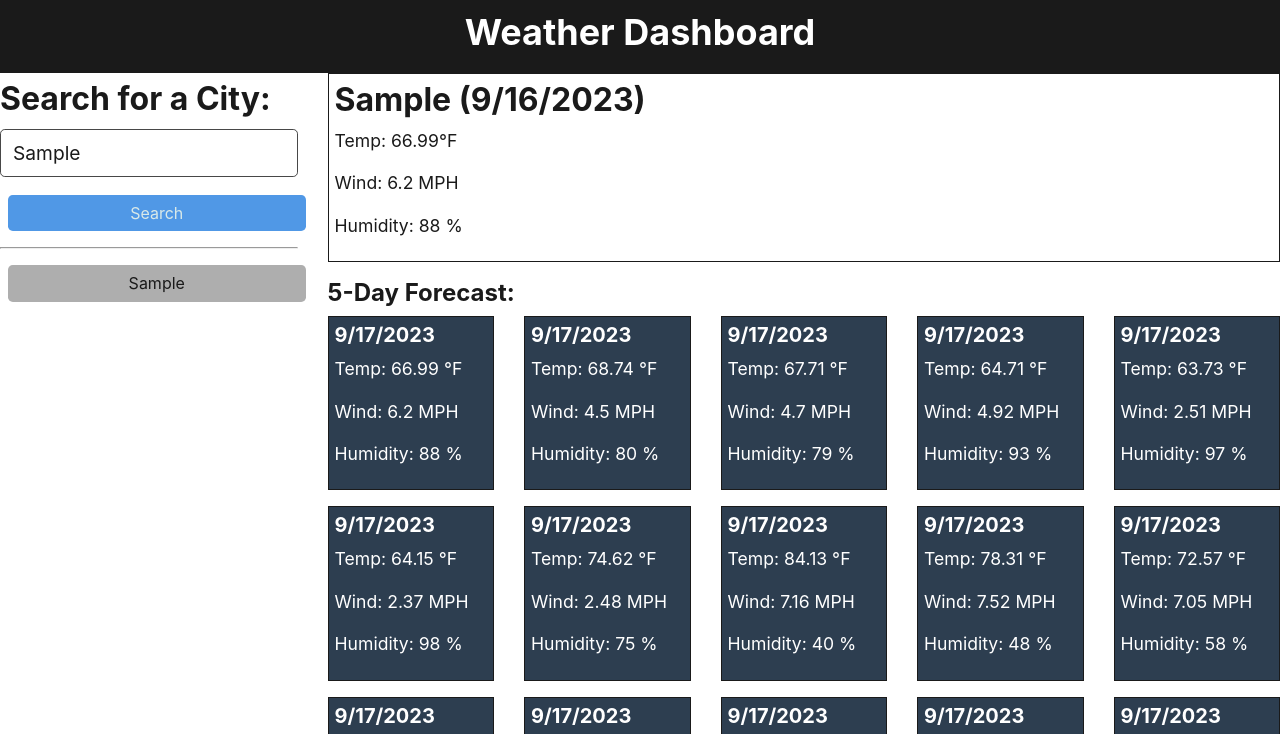
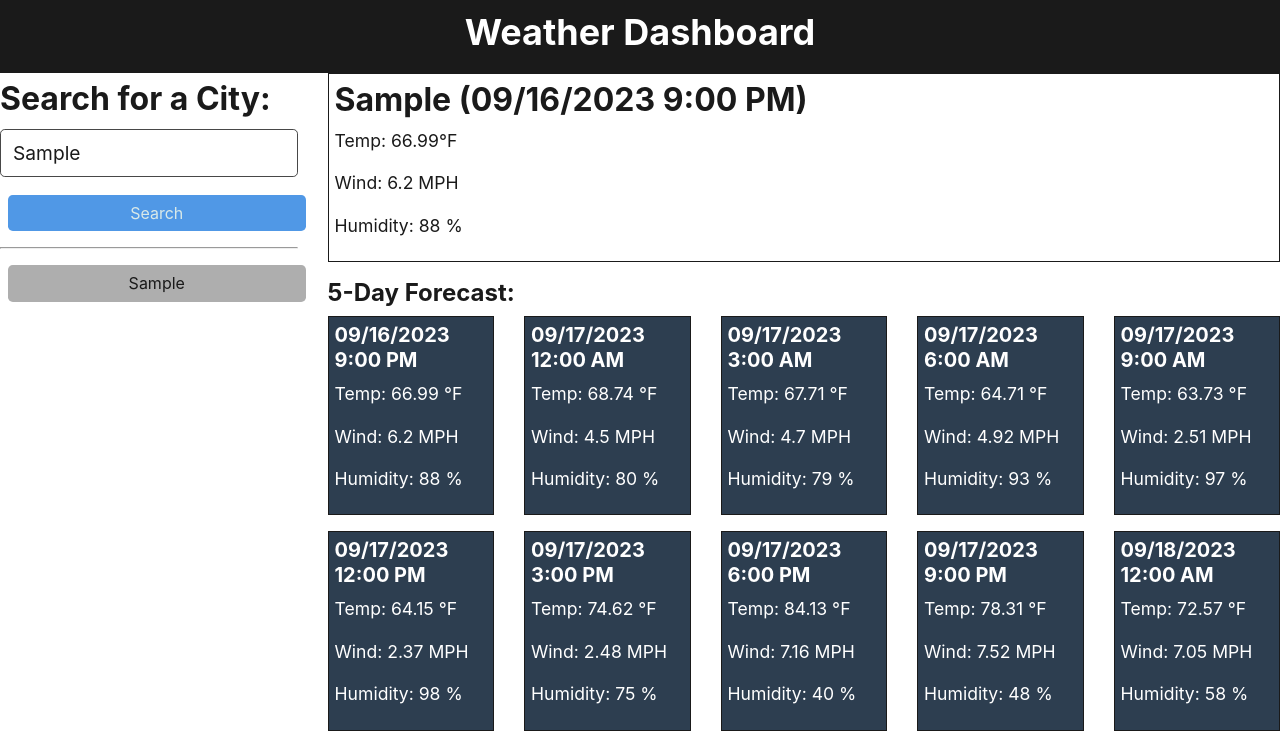
Before and after one commit to MikeRei89/Homework-6-, a plain HTML site: page index.html in a window 1280 px wide. Both pictures are taken after typing "Sample" into the empty fields and a click on the button "Search". Shown: the top 734 px of the page. Drawn offline with nearby package versions, Linux system fonts and the light colour scheme.

Commit message:
Weather date formatting

```diff
--- a/assets/src/main.js
+++ b/assets/src/main.js
@@ -28,7 +28,7 @@ const displayLocationInfo = (city, data) => {
     const htmlResult = `
     <div class="card">
         <div class="card-body">
-        <h2 class="h3 card-title">${city} (9/16/2023)</h2>
+        <h2 class="h3 card-title">${city} (${formatWeatherDate(data.dt_txt)})</h2>
         <p class="card-text">Temp: ${data.main.temp}°F</p>
         <p class="card-text">Wind: ${data.wind.speed} MPH</p>
         <p class="card-text">Humidity: ${data.main.humidity} %</p>
@@ -46,7 +46,7 @@ const displayForecastInfo = (data) => {
     <div class="col-md five-day-card">
        <div class="card bg-primary h-100 text-white">
           <div class="card-body p-2">
-            <h5 class="card-title">9/17/2023</h5>
+            <h5 class="card-title">${ formatWeatherDate(weather.dt_txt)}</h5>
             <p class="card-text">Temp: ${weather.main.temp} °F</p>
             <p class="card-text">Wind: ${weather.wind.speed} MPH</p>
             <p class="card-text">Humidity: ${weather.main.humidity} %</p>
@@ -96,6 +96,10 @@ const renderSearchButton = (search) => {
     $("#weather-history").append(btnHtml)
 }
 
+const formatWeatherDate = (dateText) => {
+    return moment(dateText).format("L LT")
+}
+
 $("#form-weather").on("submit",(event) => {
     event.preventDefault();
     const weatherSearch = $("#search-input").val()
--- a/index.html
+++ b/index.html
@@ -41,6 +41,7 @@
   </div>
 </body>
 <script src="https://code.jquery.com/jquery-3.7.1.min.js"></script>
+<script src="https://cdnjs.cloudflare.com/ajax/libs/moment.js/2.29.4/moment.min.js"></script>
 <script src="assets/src/mockData.js"></script>
 <script src="assets/src/main.js"></script>
 
```
